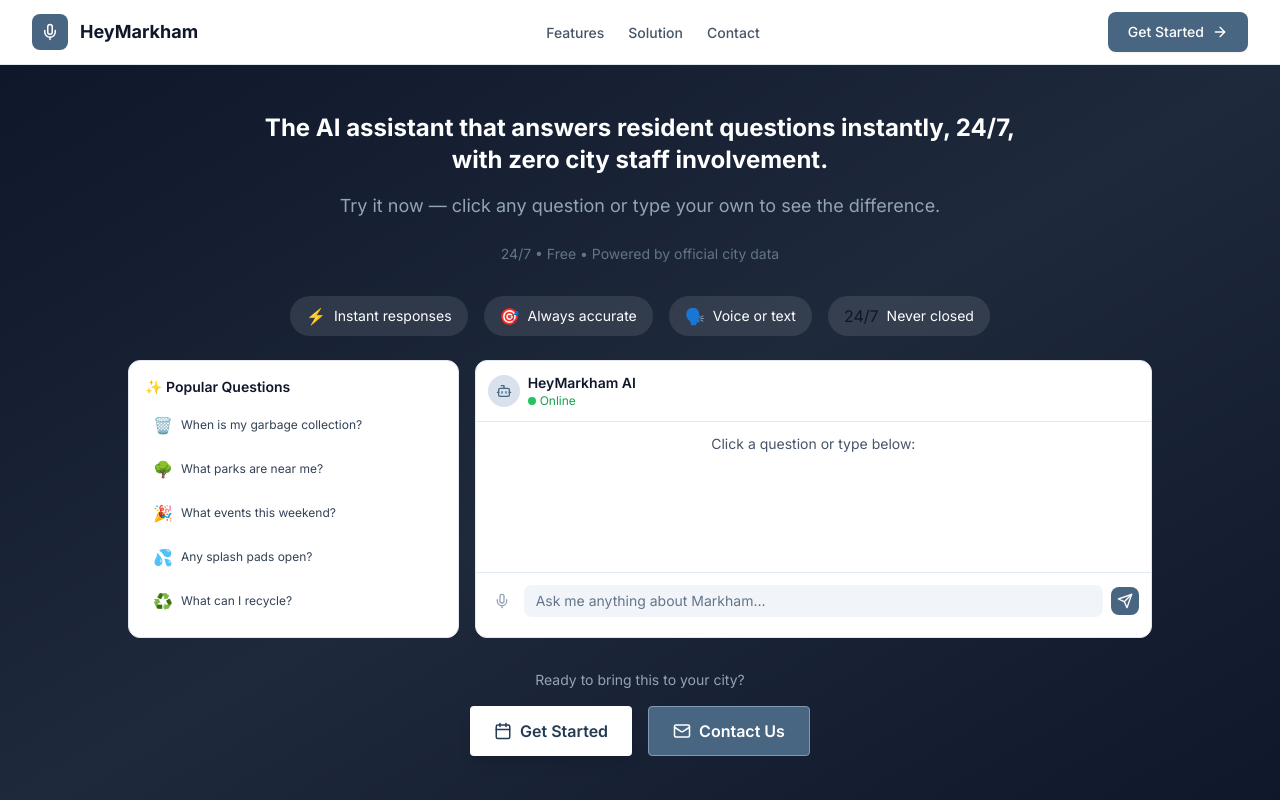
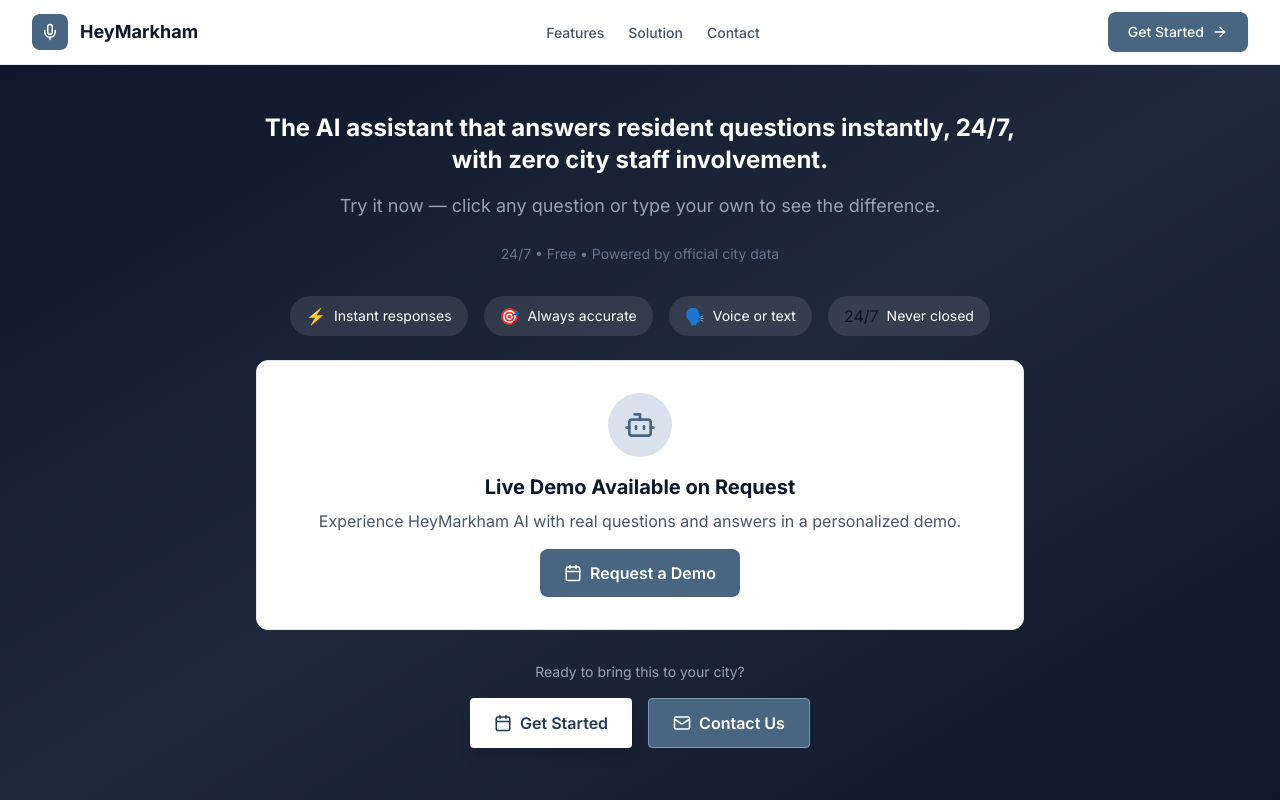
Before and after one commit to tianzesun/markham-website, a Next.js app in the folder apps/frontend/: page / in a window 1280 px wide. Shown: the top 800 px of the page. Built offline with nearby package versions, Linux system fonts and the light colour scheme.

Commit message:
Fix demo - replace broken interactive demo with 'Request a Demo' CTA, add Win Stories background

```diff
--- a/apps/frontend/src/app/page.tsx
+++ b/apps/frontend/src/app/page.tsx
@@ -109,70 +109,25 @@
             </div>
 
             {/* Demo Interface */}
-            <div className="grid md:grid-cols-3 gap-4 max-w-5xl mx-auto">
-              {/* Sidebar */}
-              <div className="bg-white dark:bg-slate-800 rounded-xl p-4 border border-slate-200 dark:border-slate-700">
-                <h4 className="font-semibold text-slate-900 dark:text-white mb-2 text-sm">✨ Popular Questions</h4>
-                <div className="space-y-1">
-                  {[
-                    { icon: "🗑️", text: "When is my garbage collection?" },
-                    { icon: "🌳", text: "What parks are near me?" },
-                    { icon: "🎉", text: "What events this weekend?" },
-                    { icon: "💦", text: "Any splash pads open?" },
-                    { icon: "♻️", text: "What can I recycle?" },
-                  ].map((q, i) => (
-                    <div key={i} className="flex items-center gap-2 p-2 rounded-lg">
-                      <span>{q.icon}</span>
-                      <span className="text-slate-700 dark:text-slate-300 text-xs">{q.text}</span>
-                    </div>
-                  ))}
-                </div>
-              </div>
-
-              {/* Chat Area */}
-              <div className="md:col-span-2 bg-white dark:bg-slate-800 rounded-xl border border-slate-200 dark:border-slate-700 overflow-hidden">
-                {/* Chat Header */}
-                <div className="flex items-center justify-between p-3 border-b border-slate-200 dark:border-slate-700">
-                  <div className="flex items-center gap-2">
-                    <div className="w-8 h-8 bg-primary-100 dark:bg-primary-900 rounded-full flex items-center justify-center">
-                      <Bot className="w-4 h-4 text-primary-600 dark:text-primary-400" />
-                    </div>
-                    <div>
-                      <h5 className="font-semibold text-slate-900 dark:text-white text-sm">HeyMarkham AI</h5>
-                      <p className="text-green-600 dark:text-green-400 text-xs flex items-center gap-1">
-                        <span className="w-2 h-2 bg-green-500 rounded-full"></span>
-                        Online
-                      </p>
-                    </div>
+            <div className="max-w-3xl mx-auto">
+              <div className="bg-white dark:bg-slate-800 rounded-xl border border-slate-200 dark:border-slate-700 overflow-hidden p-8">
+                <div className="text-center">
+                  <div className="w-16 h-16 bg-primary-100 dark:bg-primary-900 rounded-full flex items-center justify-center mx-auto mb-4">
+                    <Bot className="w-8 h-8 text-primary-600 dark:text-primary-400" />
                   </div>
-                </div>
-
-                {/* Welcome */}
-                <div className="p-3 min-h-[150px]">
-                  <div className="h-full flex items-center justify-center">
-                    <div className="text-center">
-                      <p className="text-slate-600 dark:text-slate-400 text-sm mb-2">
-                        Click a question or type below:
-                      </p>
-                    </div>
-                  </div>
-                </div>
-
-                {/* Input Area */}
-                <div className="p-3 border-t border-slate-200 dark:border-slate-700">
-                  <div className="flex items-center gap-2">
-                    <button type="button" className="p-1.5 text-slate-400">
-                      <Mic className="w-4 h-4" />
-                    </button>
-                    <input
-                      type="text"
-                      placeholder="Ask me anything about Markham..."
-                      className="flex-1 bg-slate-100 dark:bg-slate-700 rounded-lg px-3 py-1.5 text-slate-900 dark:text-white placeholder-slate-500 text-sm outline-none focus:ring-2 focus:ring-primary-500"
-                    />
-                    <button type="button" className="p-1.5 bg-primary-600 text-white rounded-lg">
-                      <Send className="w-4 h-4" />
-                    </button>
-                  </div>
+                  <h3 className="text-xl font-bold text-slate-900 dark:text-white mb-2">
+                    Live Demo Available on Request
+                  </h3>
+                  <p className="text-slate-600 dark:text-slate-400 mb-4">
+                    Experience HeyMarkham AI with real questions and answers in a personalized demo.
+                  </p>
+                  <a
+                    href="#contact"
+                    className="inline-flex items-center justify-center gap-2 px-6 py-3 bg-primary-600 hover:bg-primary-500 text-white rounded-lg font-semibold transition-all"
+                  >
+                    <Calendar size={18} />
+                    Request a Demo
+                  </a>
                 </div>
               </div>
             </div>
@@ -550,7 +505,7 @@
         </section>
 
         {/* Win Stories */}
-        <section className="py-16 px-6 bg-white dark:bg-slate-950">
+        <section className="py-16 px-6 bg-slate-50 dark:bg-slate-900">
           <div className="max-w-7xl mx-auto">
             <div className="text-center max-w-3xl mx-auto mb-12">
               <motion.h2
```
